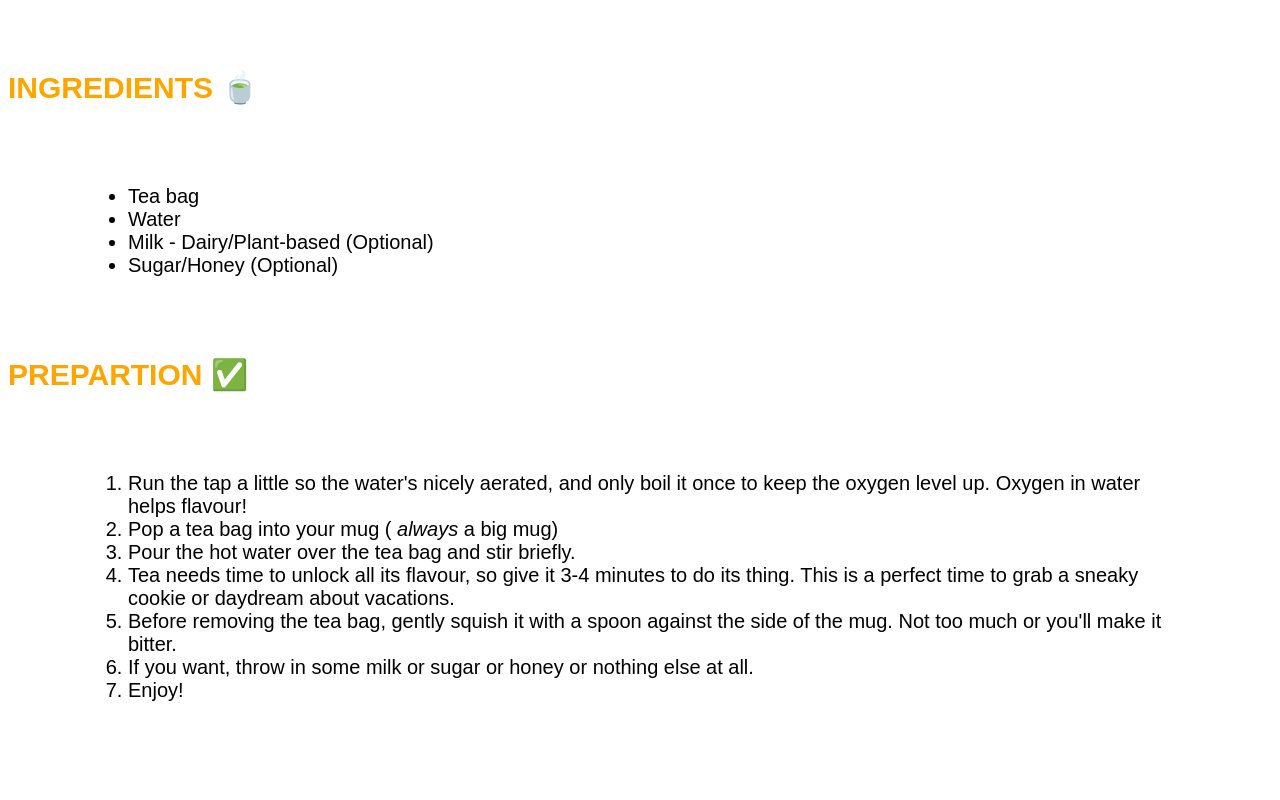
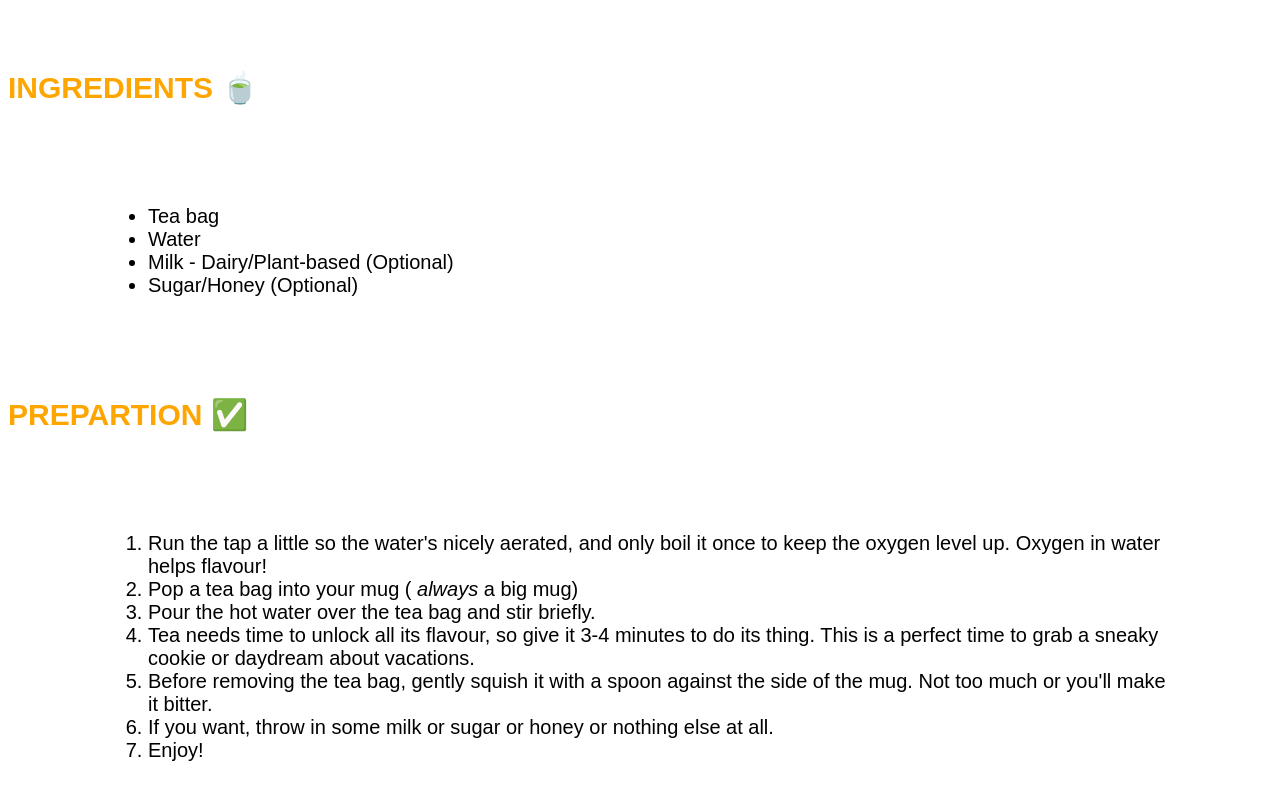
Before and after one commit to Rahma121/Tea, a plain HTML site: page index.html in a window 1280 px wide. Shown: the part 680-1480 px from the top of the page. Drawn offline with Linux system fonts and the light colour scheme.

Commit message:
Update index.html

```diff
--- a/index.html
+++ b/index.html
@@ -23,14 +23,14 @@
 		}
 
 		ul.ex1 {
- 		margin: 80px;
+ 		margin: 100px;
 		}
 
 		ol.ex1 {
- 		margin: 80px;
+ 		margin: 100px;
 		}
 		h2.ex1 {
- 		margin: 80px;
+ 		margin: 100px;
 		}
 
 	</style>
```
